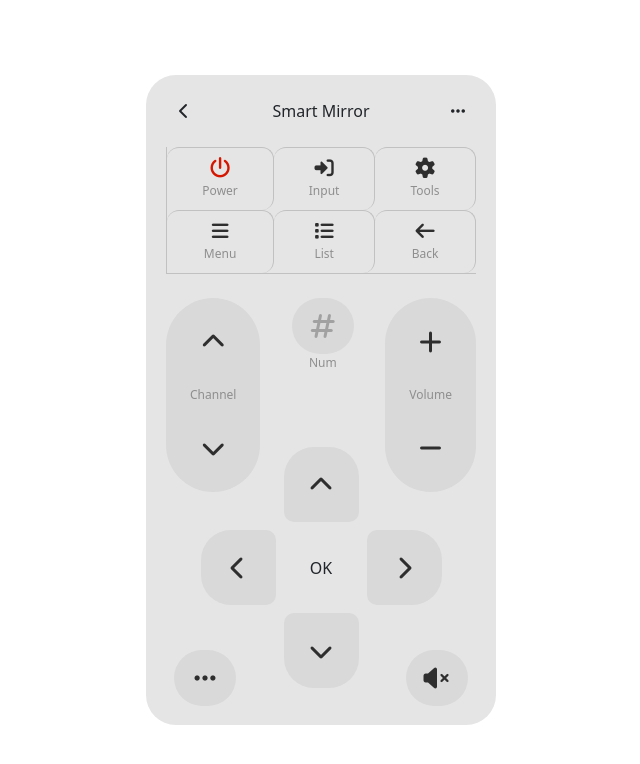
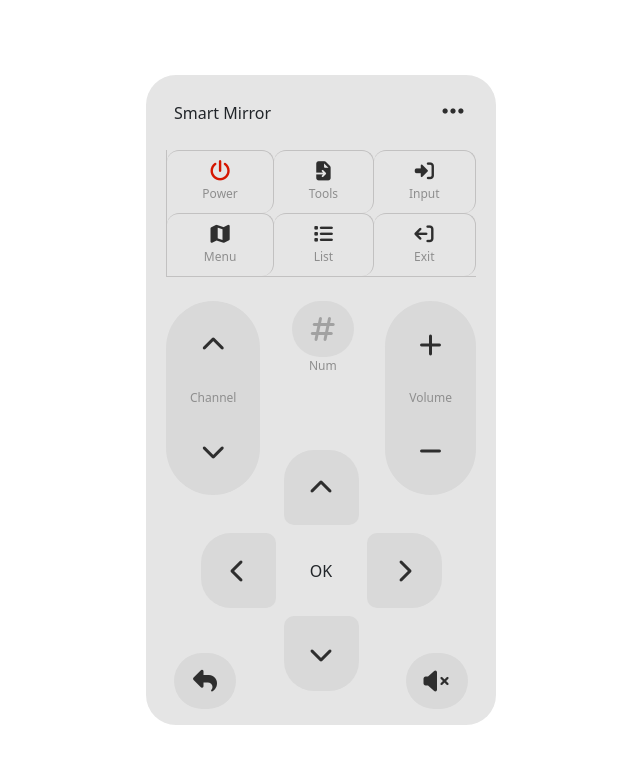
Before and after one commit to WillLeeCoyote/smartmirrord, a Flask app: template smartmirrord/web/templates/index.html in a window 1280 px wide. Shown: the top 764 px of the page, without its empty margins (319-959 px from the left). Run offline with Flask 3, Linux system fonts and the light colour scheme; the template is opened without the code that fills it, so the values that code supplies are empty; some libraries are stand-ins or nearby versions.

Commit message:
feat: adjust web controller layout and icons

```diff
--- a/smartmirrord/web/templates/index.html
+++ b/smartmirrord/web/templates/index.html
@@ -6,8 +6,9 @@
     <meta http-equiv="X-UA-Compatible" content="IE=edge">
     <meta name="viewport" content="width=device-width, initial-scale=1.0">
     <title>SmartMirror - Remote</title>
-    <link href="https://cdn.jsdelivr.net/npm/bootstrap@5.0.0-beta3/dist/css/bootstrap.min.css" rel="stylesheet"
-          integrity="sha384-eOJMYsd53ii+scO/bJGFsiCZc+5NDVN2yr8+0RDqr0Ql0h+rP48ckxlpbzKgwra6" crossorigin="anonymous">
+    <link rel="icon" href="{{ url_for('static', filename='favicon.svg') }}" type="image/svg+xml">
+    <link href="https://cdn.jsdelivr.net/npm/bootstrap@5.2.3/dist/css/bootstrap.min.css" rel="stylesheet"
+          integrity="sha384-rbsA2VBKQhggwzxH7pPCaAqO46MgnOM80zW1RWuH61DGLwZJEdK2Kadq2F9CUG65" crossorigin="anonymous">
     <link rel="stylesheet" href="https://cdnjs.cloudflare.com/ajax/libs/font-awesome/7.0.1/css/all.min.css "
           integrity="sha512-2SwdPD6INVrV/lHTZbO2nodKhrnDdJK9/kg2XD1r9uGqPo1cUbujc+IYdlYdEErWNu69gVcYgdxlmVmzTWnetw=="
           crossorigin="anonymous"/>
@@ -19,9 +20,17 @@
 <!--container-->
 <div class="container">
     <div class="d-flex flex-row justify-content-between px-3 py-4 align-items-center">
-        <i class="fa-solid fa-chevron-left"></i>
         <span>Smart Mirror</span>
-        <i class="fa-solid fa-ellipsis-h"></i>
+        <div>
+            <i class="fa-solid fa-ellipsis-h clickable control-icon" data-bs-toggle="dropdown"
+               aria-expanded="false"></i>
+            <ul class="dropdown-menu">
+                <li><a class="dropdown-item clickable" onclick="sendCommandMulti(['mute', '1', '8', '2', 'power'])"><i
+                        class="fa-user-ninja fa-solid"></i>Service Menu</a></li>
+                <li><a class="dropdown-item clickable" onclick="sendCommandMulti(['0', '0', '0', '0'])"><i
+                        class="fa-0 fa-solid"></i> x4</a></li>
+            </ul>
+        </div>
     </div>
 
     <div class="d-flex flex-row justify-content-center">
@@ -30,25 +39,25 @@
                 <i class="fa-solid fa-power-off active"></i>
                 <span class="label">Power</span>
             </div>
+            <div class="d-flex flex-column align-items-center clickable" onclick="sendCommand('tools')">
+                <i class="fa-solid fa-file-import"></i>
+                <span class="label">Tools</span>
+            </div>
             <div class="d-flex flex-column align-items-center clickable" onclick="sendCommand('source')">
                 <i class="fa-solid fa-sign-in-alt"></i>
                 <span class="label">Input</span>
             </div>
-            <div class="d-flex flex-column align-items-center clickable" onclick="sendCommand('tools')">
-                <i class="fa-solid fa-cog"></i>
-                <span class="label">Tools</span>
-            </div>
             <div class="d-flex flex-column align-items-center clickable" onclick="sendCommand('menu')">
-                <i class="fa-solid fa-bars"></i>
+                <i class="fa-solid fa-map"></i>
                 <span class="label">Menu</span>
             </div>
             <div class="d-flex flex-column align-items-center clickable" onclick="sendCommand('list')">
                 <i class="fa-solid fa-list"></i>
                 <span class="label">List</span>
             </div>
-            <div class="d-flex flex-column align-items-center clickable" onclick="sendCommand('back')">
-                <i class="fa-solid fa-arrow-left"></i>
-                <span class="label">Back</span>
+            <div class="d-flex flex-column align-items-center clickable" onclick="sendCommand('exit')">
+                <i class="fa-solid fa-arrow-right-from-bracket fa-flip-horizontal"></i>
+                <span class="label">Exit</span>
             </div>
         </div>
     </div>
@@ -118,8 +127,8 @@
 
 
     <div class="d-flex flex-row justify-content-between mt-5 pt-4 px-3">
-        <div class="d-flex flex-row rounded-bg">
-            <i class="fa-solid fa-ellipsis-h m-3 control-icon"></i>
+        <div class="d-flex flex-row rounded-bg clickable">
+            <i class="fa-solid fa-reply m-3 control-icon" onclick="sendCommand('back')"></i>
         </div>
         <div class="d-flex flex-row rounded-bg clickable">
             <i class="fa-solid fa-volume-mute m-3 control-icon" onclick="sendCommand('mute')"></i>
@@ -151,6 +160,12 @@
         </div>
     </div>
 </div>
+<script src="https://cdn.jsdelivr.net/npm/@popperjs/core@2.11.6/dist/umd/popper.min.js"
+        integrity="sha384-oBqDVmMz9ATKxIep9tiCxS/Z9fNfEXiDAYTujMAeBAsjFuCZSmKbSSUnQlmh/jp3"
+        crossorigin="anonymous"></script>
+<script src="https://cdn.jsdelivr.net/npm/bootstrap@5.2.3/dist/js/bootstrap.min.js"
+        integrity="sha384-cuYeSxntonz0PPNlHhBs68uyIAVpIIOZZ5JqeqvYYIcEL727kskC66kF92t6Xl2V"
+        crossorigin="anonymous"></script>
 <script>
     // Show modal when clicking Num button
     document.querySelector('.fa-hashtag').parentElement.addEventListener('click', () => {
@@ -175,6 +190,10 @@
         const result = await response.json();
         // alert(result.status === 'ok' ? `Sent ${cmd}` : `Error: ${result.message}`);
     }
+
+    async function sendCommandMulti(cmds) {
+        cmds.map(cmd => sendCommand(cmd));
+    }
 </script>
 </body>
 </html>
```
Also changed, not shown: smartmirrord/web/static/favicon.svg (added).
